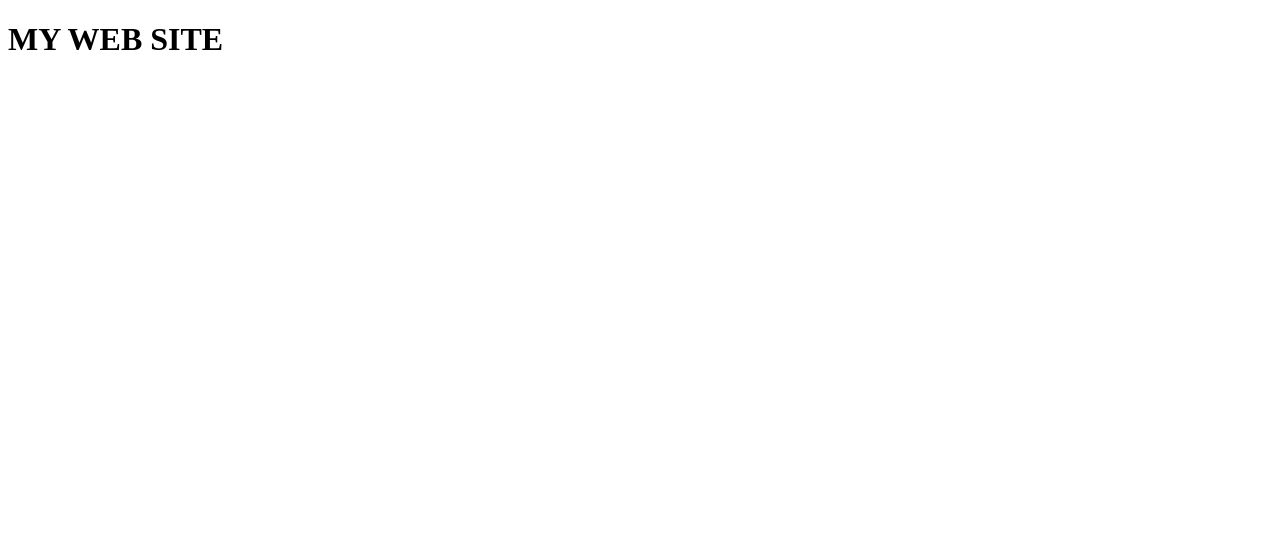
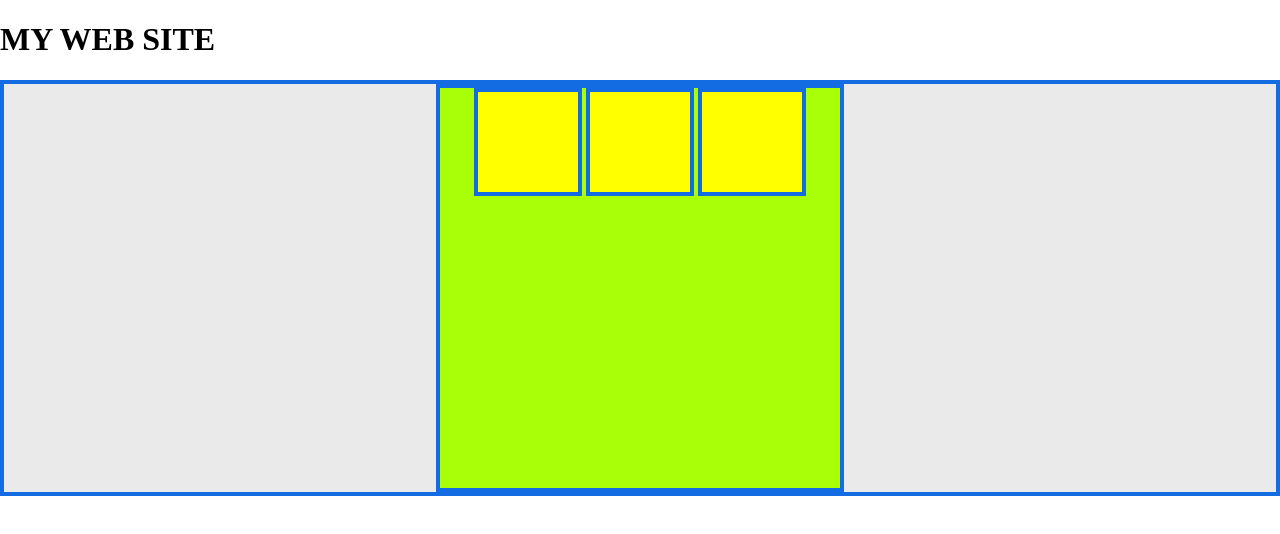
Before and after one commit to timelovervip3/mysite, a plain HTML site: page indexc.html in a window 1280 px wide. Drawn offline with Linux system fonts and the light colour scheme.

Commit message:
css yong fa

```diff
--- a/index.css
+++ b/index.css
@@ -0,0 +1,31 @@
+.sunzi {
+    background: #ffff00;
+    width: 100px;
+    height: 100px;
+    text-align: center;
+    display: inline-block
+}
+
+#baba {
+    background: #a9ff07;
+    width: 400px;
+    height: 400px;
+    text-align: center;
+    display: inline-block
+}
+
+.yeye {
+    text-align: center;
+    background: #eaeaea;
+    margin: 0；
+}
+
+body {
+    margin: 0;
+    padding: 0;
+}
+
+div {
+    border: 4px solid #146ce3;
+}
+e
--- a/indexc.html
+++ b/indexc.html
@@ -1,7 +1,7 @@
 <!DOCTYPE html>
 <html>
 <head>
-    <title>超级卖场</title>
+    <title>超级de卖场</title>
     <link rel="stylesheet"
           href="index.css">
     </head>
```
